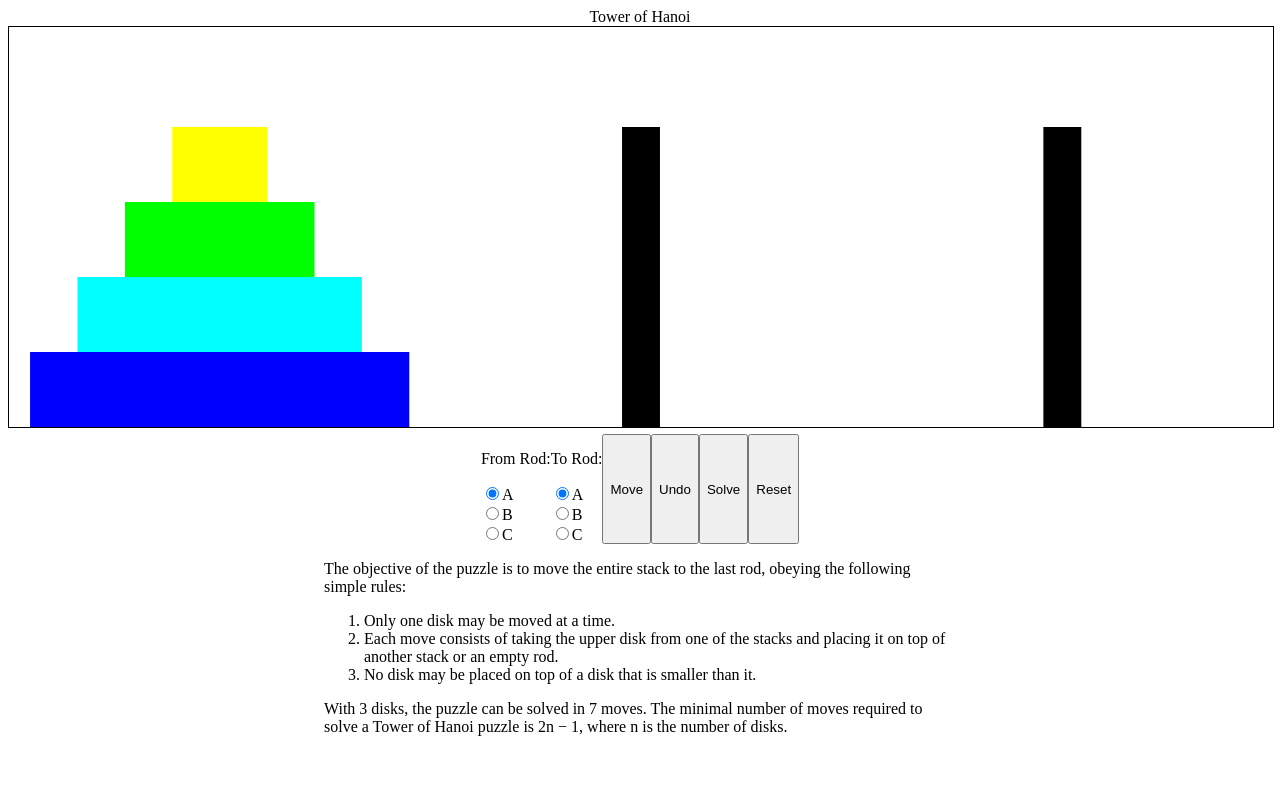
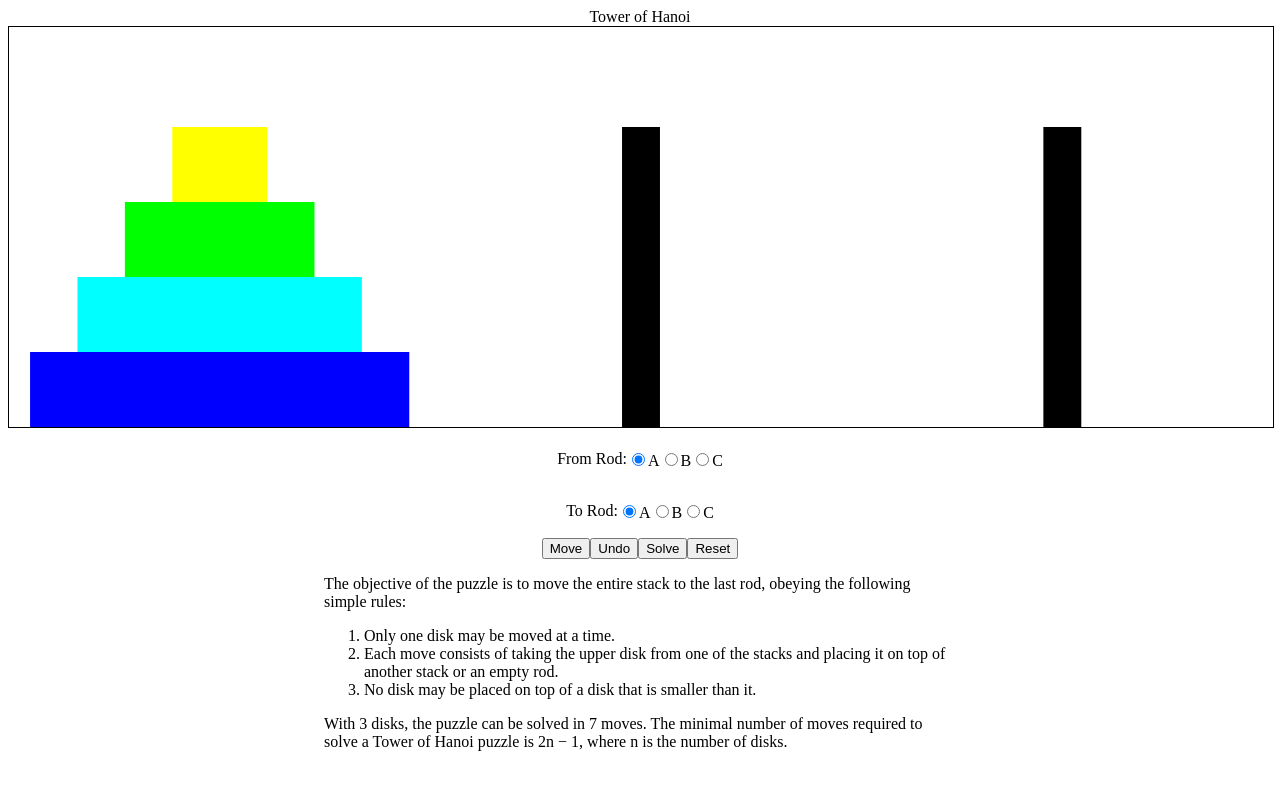
Before and after one commit to toddbrentlinger/tower-of-hanoi, a plain HTML site: page index.html in a window 1280 px wide. Drawn offline with Linux system fonts and the light colour scheme.

Commit message:
Removes code not needed and improves styling.

```diff
--- a/classes/TowerOfHanoi.js
+++ b/classes/TowerOfHanoi.js
@@ -23,71 +23,52 @@ export class TowerOfHanoi {
 
         this.fromRodInput = 0;
         this.toRodInput = 0;
-        //this.isDiskMoving = false;
 
         // Add buttons
         const buttonContainer = document.getElementById('buttons-container');
-        let temp;
-        // Move - From
-        temp = new Array(this.rods.length);
+        let temp = new Array(this.rods.length);
         for (let i = 0, c = 'A'; i < temp.length; i++, c = nextCharacter(c)) temp[i] = {value: i, text: c};
-        // function handleSelectChange(event) {
-        //     switch(event.target.name) {
-        //         case 'moveFrom':
-        //             this.fromRodInput = parseInt(event.target.value, 10);
-        //             break;
-        //         case 'moveTo':
-        //             this.toRodInput = parseInt(event.target.value, 10);
-        //             break;
-        //         default:
-        //     }
-        // }
-        // TowerOfHanoi.createSelectElement('From Rod: ', 'move-from-select', 'moveFrom', temp, handleSelectChange.bind(this))
-        //     .forEach(element => buttonContainer.append(element));
-        // Move - To
-        // TowerOfHanoi.createSelectElement('To Rod: ', 'move-to-select', 'moveTo', temp, handleSelectChange.bind(this))
-        //     .forEach(element => buttonContainer.append(element));
 
         // Move - From
         function handleFromInputChange(event) {
             if (this.fromRodInput !== event.target.value)
                 this.fromRodInput = Number.parseInt(event.target.value, 10);
         }
-        buttonContainer.append(TowerOfHanoi.createInputField('From Rod: ', 'moveFrom', temp, handleFromInputChange.bind(this)));
+        buttonContainer.append(TowerOfHanoi.createInputField('From Rod: ', 'moveFrom', temp, handleFromInputChange.bind(this), 'rod-move-select'));
+
         // Move - To
         function handleToInputChange(event) {
             if (this.toRodInput !== event.target.value)
                 this.toRodInput = Number.parseInt(event.target.value, 10);
         }
-        buttonContainer.append(TowerOfHanoi.createInputField('To Rod: ', 'moveTo', temp, handleToInputChange.bind(this)));
+        buttonContainer.append(TowerOfHanoi.createInputField('To Rod: ', 'moveTo', temp, handleToInputChange.bind(this), 'rod-move-select'));
+
+        // Button Container
+        temp = buttonContainer.appendChild(createElement('div', 'btn-container'));
 
         // Move Button
-        temp = createElement('button', undefined, 'Move');
+        temp = temp.appendChild(createElement('button', undefined, 'Move'));
         temp.addEventListener('click', function() {
             this.move(this.rods[this.fromRodInput], this.rods[this.toRodInput]);
         }.bind(this));
-        buttonContainer.append(temp);
 
         // Undo Button
-        temp = createElement('button', undefined, 'Undo');
+        temp = temp.parentElement.appendChild(createElement('button', undefined, 'Undo'));
         temp.addEventListener('click', function() {
             this.undoMove();
         }.bind(this));
-        buttonContainer.append(temp);
 
         // Solve Button
-        temp = createElement('button', undefined, 'Solve');
+        temp = temp.parentElement.appendChild(createElement('button', undefined, 'Solve'));
         temp.addEventListener('click', function() {
             this.solve();
         }.bind(this));
-        buttonContainer.append(temp);
 
         // Reset Button
-        temp = createElement('button', undefined, 'Reset');
+        temp = temp.parentElement.appendChild(createElement('button', undefined, 'Reset'));
         temp.addEventListener('click', function() {
             this.reset();
         }.bind(this));
-        buttonContainer.append(temp);
 
         // Handle canvas click event
         function handleCanvasClick(event) {
@@ -149,8 +130,7 @@ export class TowerOfHanoi {
 
         for (let i = 0, x = distBetweenRodCenters / 2; i < this.rods.length; i++, x += distBetweenRodCenters) {
             this.rods[i].draw(this.ctx, x, this.rodWidth, this.rodHeight, this.diskUnitWidth, this.diskHeight)
-            //this.rods.forEach(rod => rod.draw(this.ctx, x, this.rodWidth, this.rodHeight, this.diskUnitWidth, this.diskHeight));
-        }
+         }
     }
 
     // Handle window resize event
@@ -181,7 +161,7 @@ export class TowerOfHanoi {
             this.rods[i].disks.head = null;
         }
         // Clear move history
-        this.moveHistory.head = null;
+        this.moveHistory.clear();
 
         // Draw updated canvas
         this.draw();
--- a/classes/stack.js
+++ b/classes/stack.js
@@ -74,6 +74,11 @@ export class StackWithLinkedList {
                 currNode = currNode.next;
             }
         }
+    }
+
+    /** Clears stack to be empty. */
+    clear() {
+        this.head = null;
     }
 
     /**
--- a/style.css
+++ b/style.css
@@ -14,7 +14,16 @@ header {
 
 #buttons-container {
     display: flex;
-    justify-content: center;
+    flex-flow: column;
+    align-items: center;
+}
+
+.rod-move-select {
+    display: flex;
+}
+
+.rod-move-select > * {
+    margin: 1em 0;
 }
 
 #rules-container {
```
